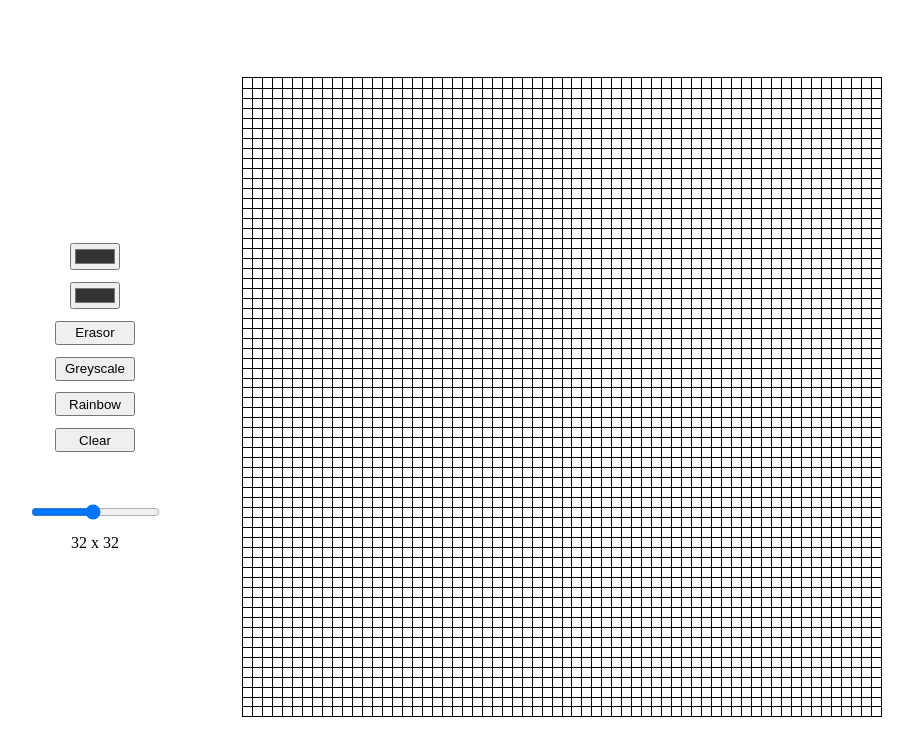
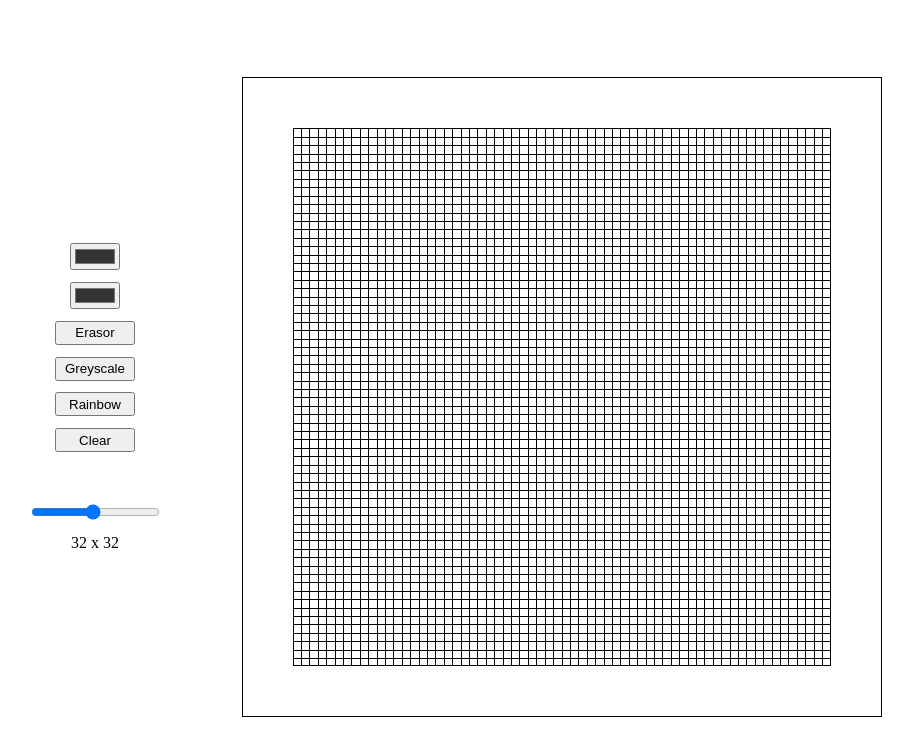
Before and after one commit to hosepeeg/ETCH-A-SKETCH, a plain HTML site: page index.html in a window 1280 px wide. Shown: the part 61-800 px from the top of the page, without its empty margins (225-1138 px from the left). Drawn offline with Linux system fonts and the light colour scheme.

Commit message:
corrected borders

```diff
--- a/js/index.js
+++ b/js/index.js
@@ -8,23 +8,26 @@ const colorPicker = document.getElementById(`colorPicker`);
 const backgroundColor = document.getElementById(`backgroundColor`);
 const output = document.querySelector(`output`);
 function createDivs(number = 64){
-    let firstRow = number;
+    let lastRow = number;
+    let last = number;
     number *= number;
+    lastRow = number - lastRow
     for(let i = 0; i < number; i++){
         let divs = document.createElement(`div`);
         divs.classList = `block`;
         container.appendChild(divs);
-        divs.addEventListener(`mouseover`, changeColor);
 
-        //remove top border of first row
-        if(i < firstRow){
-            divs.style.borderTop = `0ch`;
+        //adds bottom border to last row
+        if(i >= lastRow){
+            divs.style.borderBottom = `0.1ch solid black`;
         }
 
-        //remove left border of first div on each row
-        if((i+1)%firstRow === 1){
-            divs.style.borderLeft = `0ch`;
+        //adds right border to last div on rightmost of container
+        if((i+1)%last === 0){
+            divs.style.borderRight = `0.1ch solid black`;
         }
+
+        divs.addEventListener(`mouseover`, changeColor);
     }
 }
 
@@ -46,7 +49,6 @@ slider.addEventListener(`input`, function() {
 //colors the div based on selected button
 function changeColor(e){
     e.target.style.backgroundColor = `black`;
-    console.log(e.target);
 }
 
 
--- a/styles/index.css
+++ b/styles/index.css
@@ -40,6 +40,7 @@ h1{
     justify-content: center;
     width: 80vh;
     height: 80vh;
+    padding: 50px;
 }
 .block{
     border-left: 0.1ch solid black;
```
